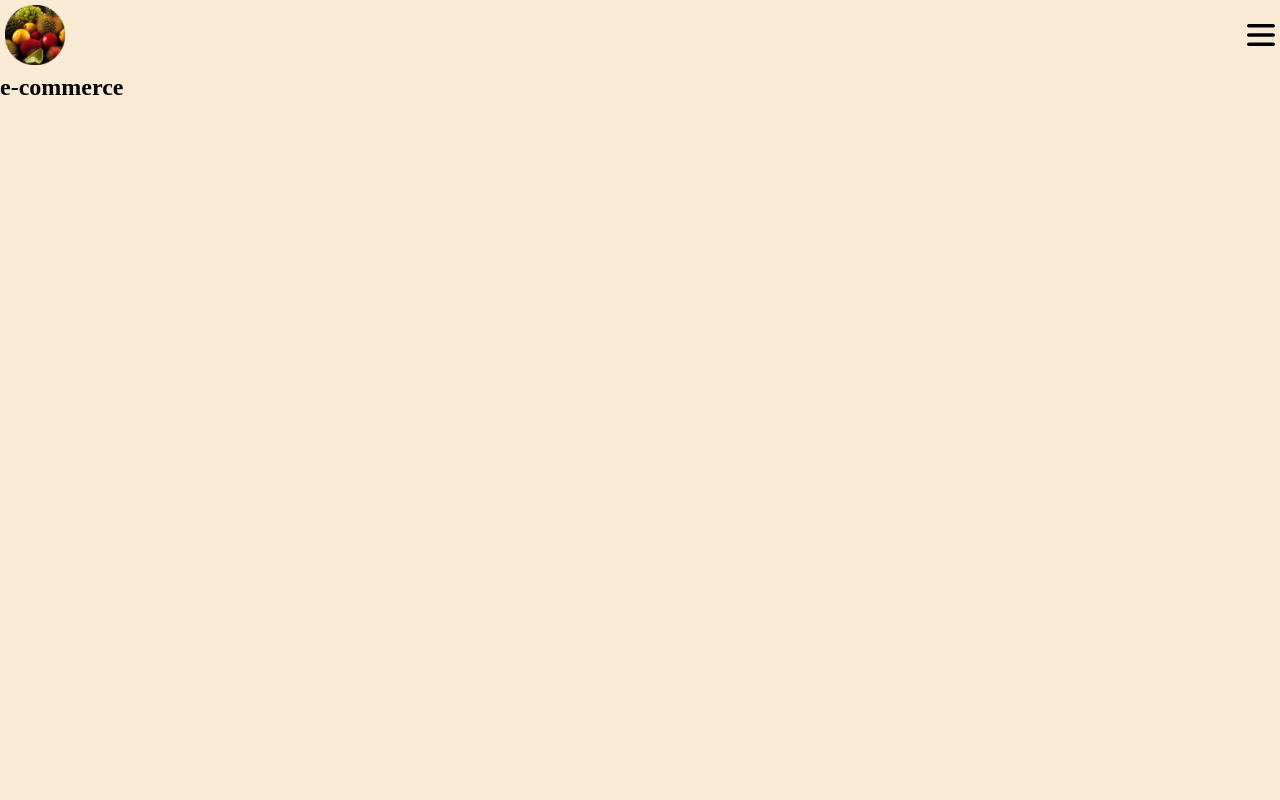
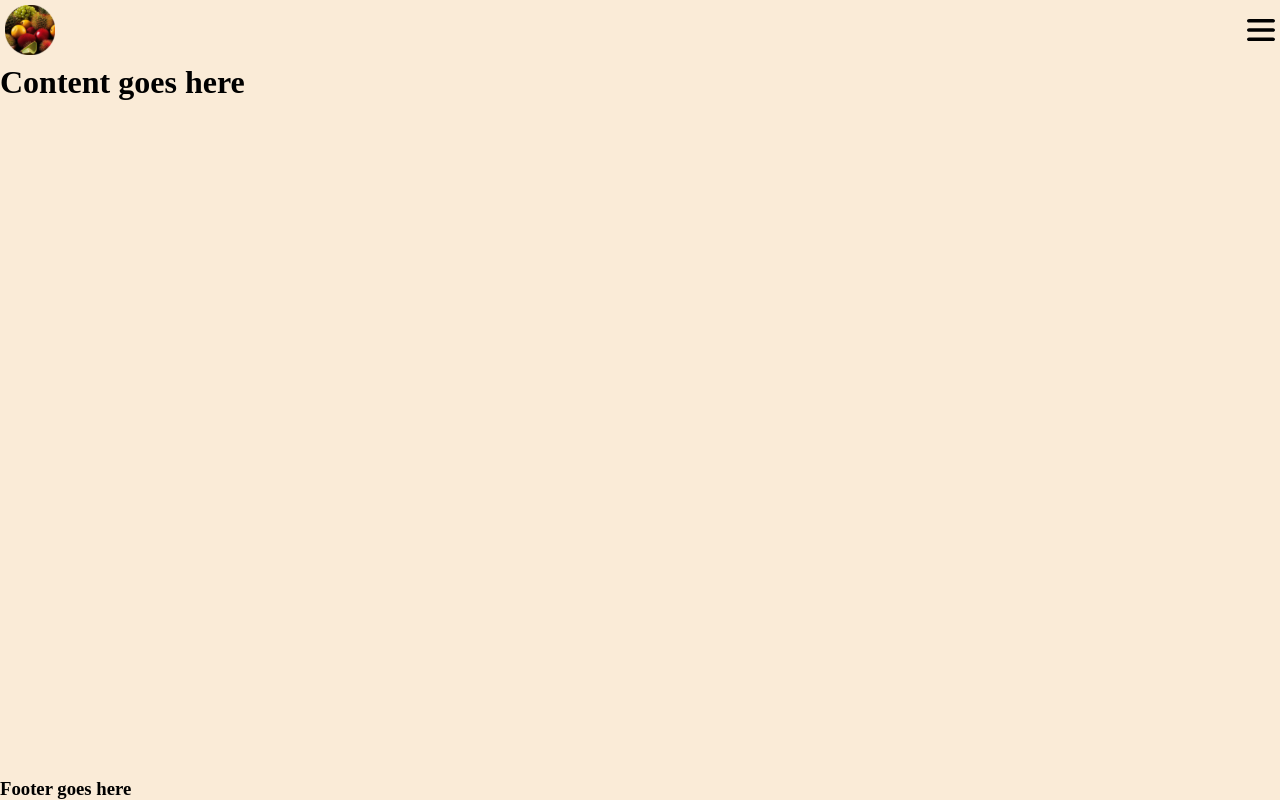
Before and after one commit to ShanaDart73/NextJS-Projects, a Next.js app: page /pages/e-commerce in a window 1280 px wide. Built offline with nearby package versions, Linux system fonts and the light colour scheme.

Commit message:
fixing bugs

```diff
--- /dev/null
+++ b/app/components/e-commerce/Content.js
@@ -0,0 +1,20 @@
+import "/app/styles/e-commerce/style.css";
+
+const Content = () => {
+  return (
+    <div className="e-com-content">
+      <h1>Content goes here</h1>
+      {/*<di>
+            <video
+                src={require("../../../public/africaFruit.mp4")}
+                autoPlay
+                muted
+                loop
+                style={{width: "100vw"}}
+            />
+        </di>*/}
+    </div>
+  );
+};
+
+export default Content;
--- /dev/null
+++ b/app/components/e-commerce/Footer.js
@@ -0,0 +1,9 @@
+const Footer = () => {
+  return (
+    <div>
+      <h3>Footer goes here</h3>
+    </div>
+  );
+};
+
+export default Footer;
--- a/app/components/e-commerce/Navbar.js
+++ b/app/components/e-commerce/Navbar.js
@@ -7,7 +7,13 @@ const Navbar = () => {
   return (
     <div className="e-com-navbar">
       <Link href="/" className="">
-        <Image src="/logo.svg" width={60} height={60} alt="logo" />
+        <Image
+          src="/logo.svg"
+          width={50}
+          height={50}
+          alt="logo"
+          priority={false}
+        />
       </Link>
       <Menu />
     </div>
--- a/app/pages/e-commerce/page.js
+++ b/app/pages/e-commerce/page.js
@@ -1,13 +1,14 @@
 import "../../styles/e-commerce/style.css";
 import Navbar from "/app/components/e-commerce/Navbar";
+import Content from "/app/components/e-commerce/Content";
+import Footer from "/app/components/e-commerce/Footer";
 
 const Page = () => {
   return (
     <div className="e-com-container">
       <Navbar />
-      <div>
-        <h2>e-commerce</h2>
-      </div>
+      <Content />
+      <Footer />
     </div>
   );
 };
--- a/app/styles/e-commerce/style.css
+++ b/app/styles/e-commerce/style.css
@@ -2,6 +2,8 @@
   height: 100vh;
   color: black;
   background-color: antiquewhite;
+  display: flex;
+  flex-flow: column nowrap;
 }
 
 .e-com-navbar {
@@ -21,7 +23,7 @@
   color: antiquewhite;
   font-size: large;
   display: flex;
-  flex-flow: column;
+  flex-flow: column nowrap;
   align-items: center;
   justify-content: center;
   gap: 8px;
@@ -32,4 +34,8 @@
   padding-bottom: 10px;
 }
 
+.e-com-content {
+  flex-grow: 1;
+}
+
 /*# sourceMappingURL=style.css.map */
--- a/app/styles/e-commerce/style.scss
+++ b/app/styles/e-commerce/style.scss
@@ -3,6 +3,8 @@
   height: 100vh;
   color: black;
   background-color: antiquewhite;
+  display: flex;
+  flex-flow: column nowrap;
 }
 
 .e-com-navbar {
@@ -23,7 +25,7 @@
   font-size: large;
 
   display: flex;
-  flex-flow: column;
+  flex-flow: column nowrap;
   align-items: center;
   justify-content: center;
   gap: 8px;
@@ -35,4 +37,8 @@
   }
 }
 
+.e-com-content {
+  flex-grow: 1;
+}
+
 .e-com-footer {}
--- a/next.config.js
+++ b/next.config.js
@@ -1,4 +1,8 @@
 /** @type {import('next').NextConfig} */
-const nextConfig = {}
+const nextConfig = {};
 
-module.exports = nextConfig
+module.exports = nextConfig;
+
+const withVideos = require("next-videos");
+
+module.exports = withVideos();
--- a/package.json
+++ b/package.json
@@ -11,6 +11,7 @@
   },
   "dependencies": {
     "next": "14.0.3",
+    "next-videos": "^1.4.1",
     "prettier": "3.2.5",
     "react": "^18",
     "react-dom": "^18"
```
Also changed, not shown: 2 other files (tests, documents, lock files or other folders).
